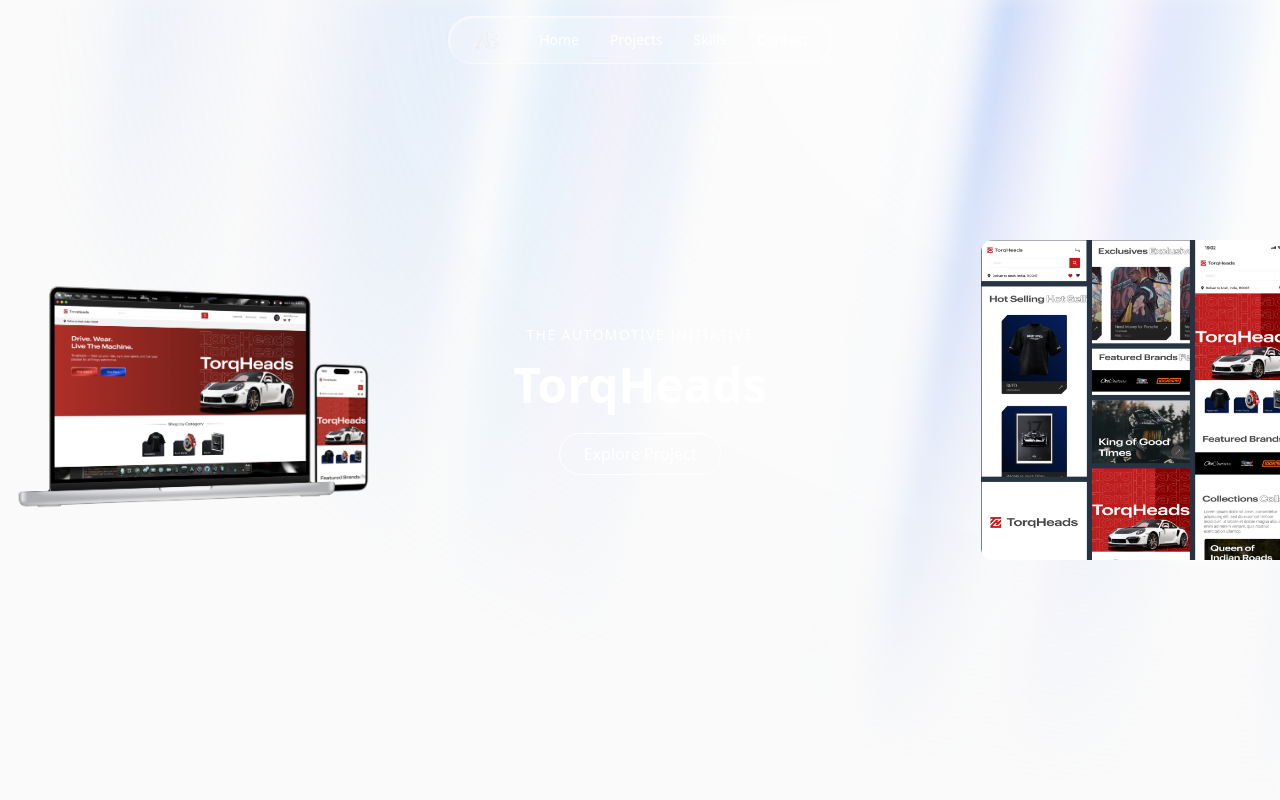
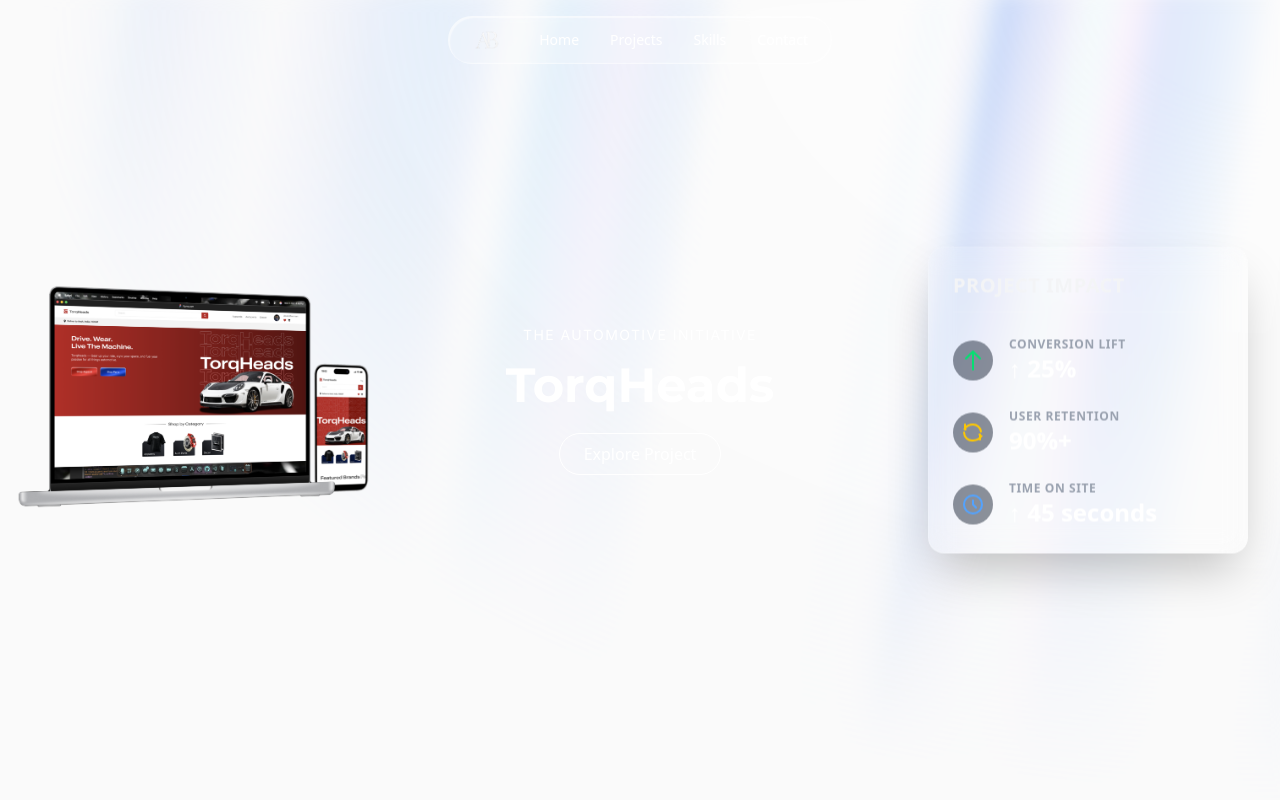
Before and after one commit to ansh-barman/ansh-portfolio-2025, a Next.js app: page /testing in a window 1280 px wide. Shown: the top 800 px of the page. Built offline with nearby package versions, Linux system fonts and the light colour scheme; a web font is replaced by a local one.

Commit message:
testing tested

```diff
--- a/app/components/footer.tsx
+++ b/app/components/footer.tsx
@@ -17,7 +17,7 @@
           </div>
           <div className='flex items-center justify-start gap-4 mt-4 text-white'>
             <i className="fa-solid fa-phone text-[#2c9ab7] text-sm"></i>
-            <p className='text-xs'>(+91) 935 463 0165</p>
+            <Link className='text-xs' href='telto:9354630165'>(+91) 935 463 0165</Link>
           </div>
           <div className='flex items-center justify-start gap-4 mt-4 text-white'>
             <i className="fa-brands fa-linkedin text-[#2c9ab7] text-sm"></i>
--- a/app/globals.css
+++ b/app/globals.css
@@ -1,11 +1,14 @@
 @import url('https://fonts.googleapis.com/css2?family=GFS+Didot&family=Roboto:ital,wght@0,100..900;1,100..900&display=swap');
+@import url('https://fonts.googleapis.com/css2?family=Inter:ital,opsz,wght@0,14..32,100..900;1,14..32,100..900&display=swap');
+@import url('https://fonts.googleapis.com/css2?family=Inter:ital,opsz,wght@0,14..32,100..900;1,14..32,100..900&family=Montserrat:ital,wght@0,100..900;1,100..900&display=swap');
 @import "tailwindcss";
 @import 'swiper/css';
 @import 'swiper/css/pagination';
 
 @theme {
   --font-heading: "'GFS Didot'", serif;
-  --font-body: "Roboto", sans-serif;
+  --font-sub: "Montserrat", sans-serif;
+  --font-body: "Inter", sans-serif;
 }
 
 @theme inline {
--- a/app/testing/page.tsx
+++ b/app/testing/page.tsx
@@ -4,6 +4,8 @@
 import { useState } from "react";
 import { useInView } from "react-intersection-observer";
 import { AuroraBackground } from '../components/ui/aurora-background';
+import type { JSX } from "react";
+
 
 const prints = [
   {
@@ -12,6 +14,34 @@
     title: "TorqHeads",
     leftImg: "/images/proto1.1.0.png",
     rightImg: "/images/proto1.1.a.png",
+    metrics: [{
+        label: "Conversion Lift",
+        value: "↑ 25%",
+        icon: (
+          <svg className="w-6 h-6 text-green-400" fill="none" stroke="currentColor" viewBox="0 0 24 24" xmlns="http://www.w3.org/2000/svg">
+            <path strokeLinecap="round" strokeLinejoin="round" strokeWidth={2} d="M5 10l7-7m0 0l7 7m-7-7v18" />
+          </svg>
+        ),
+      },
+      {
+        label: "User Retention",
+        value: "90%+",
+        icon: (
+          <svg className="w-6 h-6 text-yellow-400" fill="none" stroke="currentColor" viewBox="0 0 24 24" xmlns="http://www.w3.org/2000/svg">
+            <path strokeLinecap="round" strokeLinejoin="round" strokeWidth={2} d="M4 4v5h.582m15.356 2A8.001 8.001 0 0012 4.043c-3.51 0-6.685 1.76-8.59 4.433M19 19v-5h-.581m-15.356-2A8.001 8.001 0 0012 19.957c3.51 0 6.685-1.76 8.59-4.433" />
+          </svg>
+        ),
+      },
+      {
+        label: "Time on Site",
+        value: "↑ 45 seconds",
+        icon: (
+          <svg className="w-6 h-6 text-blue-400" fill="none" stroke="currentColor" viewBox="0 0 24 24" xmlns="http://www.w3.org/2000/svg">
+            <path strokeLinecap="round" strokeLinejoin="round" strokeWidth={2} d="M12 8v4l3 3m6-3a9 9 0 11-18 0 9 9 0 0118 0z" />
+          </svg>
+        ),
+      },
+    ],
   },
   {
     id: 2,
@@ -19,6 +49,34 @@
     title: "ExpertLancing Website",
     leftImg: "/images/proto2.1.0.png",
     rightImg: "/images/proto2.1.1.png",
+    metrics: [{
+        label: "Conversion Lift",
+        value: "↑ 25%",
+        icon: (
+          <svg className="w-6 h-6 text-green-400" fill="none" stroke="currentColor" viewBox="0 0 24 24" xmlns="http://www.w3.org/2000/svg">
+            <path strokeLinecap="round" strokeLinejoin="round" strokeWidth={2} d="M5 10l7-7m0 0l7 7m-7-7v18" />
+          </svg>
+        ),
+      },
+      {
+        label: "User Retention",
+        value: "90%+",
+        icon: (
+          <svg className="w-6 h-6 text-yellow-400" fill="none" stroke="currentColor" viewBox="0 0 24 24" xmlns="http://www.w3.org/2000/svg">
+            <path strokeLinecap="round" strokeLinejoin="round" strokeWidth={2} d="M4 4v5h.582m15.356 2A8.001 8.001 0 0012 4.043c-3.51 0-6.685 1.76-8.59 4.433M19 19v-5h-.581m-15.356-2A8.001 8.001 0 0012 19.957c3.51 0 6.685-1.76 8.59-4.433" />
+          </svg>
+        ),
+      },
+      {
+        label: "Time on Site",
+        value: "↑ 45 seconds",
+        icon: (
+          <svg className="w-6 h-6 text-blue-400" fill="none" stroke="currentColor" viewBox="0 0 24 24" xmlns="http://www.w3.org/2000/svg">
+            <path strokeLinecap="round" strokeLinejoin="round" strokeWidth={2} d="M12 8v4l3 3m6-3a9 9 0 11-18 0 9 9 0 0118 0z" />
+          </svg>
+        ),
+      },
+    ],
   },
   {
     id: 3,
@@ -26,6 +84,34 @@
     title: "Chemora",
     leftImg: "/images/proto3.1.0.png",
     rightImg: "/images/thuse.gif",
+    metrics: [{
+        label: "Conversion Lift",
+        value: "↑ 25%",
+        icon: (
+          <svg className="w-6 h-6 text-green-400" fill="none" stroke="currentColor" viewBox="0 0 24 24" xmlns="http://www.w3.org/2000/svg">
+            <path strokeLinecap="round" strokeLinejoin="round" strokeWidth={2} d="M5 10l7-7m0 0l7 7m-7-7v18" />
+          </svg>
+        ),
+      },
+      {
+        label: "User Retention",
+        value: "90%+",
+        icon: (
+          <svg className="w-6 h-6 text-yellow-400" fill="none" stroke="currentColor" viewBox="0 0 24 24" xmlns="http://www.w3.org/2000/svg">
+            <path strokeLinecap="round" strokeLinejoin="round" strokeWidth={2} d="M4 4v5h.582m15.356 2A8.001 8.001 0 0012 4.043c-3.51 0-6.685 1.76-8.59 4.433M19 19v-5h-.581m-15.356-2A8.001 8.001 0 0012 19.957c3.51 0 6.685-1.76 8.59-4.433" />
+          </svg>
+        ),
+      },
+      {
+        label: "Time on Site",
+        value: "↑ 45 seconds",
+        icon: (
+          <svg className="w-6 h-6 text-blue-400" fill="none" stroke="currentColor" viewBox="0 0 24 24" xmlns="http://www.w3.org/2000/svg">
+            <path strokeLinecap="round" strokeLinejoin="round" strokeWidth={2} d="M12 8v4l3 3m6-3a9 9 0 11-18 0 9 9 0 0118 0z" />
+          </svg>
+        ),
+      },
+    ],
   },
   {
     id: 4,
@@ -33,6 +119,34 @@
     title: "ExpertShare",
     leftImg: "/images/proto4.1.0.png",
     rightImg: "/images/thuse.gif",
+    metrics: [{
+        label: "Conversion Lift",
+        value: "↑ 25%",
+        icon: (
+          <svg className="w-6 h-6 text-green-400" fill="none" stroke="currentColor" viewBox="0 0 24 24" xmlns="http://www.w3.org/2000/svg">
+            <path strokeLinecap="round" strokeLinejoin="round" strokeWidth={2} d="M5 10l7-7m0 0l7 7m-7-7v18" />
+          </svg>
+        ),
+      },
+      {
+        label: "User Retention",
+        value: "90%+",
+        icon: (
+          <svg className="w-6 h-6 text-yellow-400" fill="none" stroke="currentColor" viewBox="0 0 24 24" xmlns="http://www.w3.org/2000/svg">
+            <path strokeLinecap="round" strokeLinejoin="round" strokeWidth={2} d="M4 4v5h.582m15.356 2A8.001 8.001 0 0012 4.043c-3.51 0-6.685 1.76-8.59 4.433M19 19v-5h-.581m-15.356-2A8.001 8.001 0 0012 19.957c3.51 0 6.685-1.76 8.59-4.433" />
+          </svg>
+        ),
+      },
+      {
+        label: "Time on Site",
+        value: "↑ 45 seconds",
+        icon: (
+          <svg className="w-6 h-6 text-blue-400" fill="none" stroke="currentColor" viewBox="0 0 24 24" xmlns="http://www.w3.org/2000/svg">
+            <path strokeLinecap="round" strokeLinejoin="round" strokeWidth={2} d="M12 8v4l3 3m6-3a9 9 0 11-18 0 9 9 0 0118 0z" />
+          </svg>
+        ),
+      },
+    ],
   },
   {
     id: 5,
@@ -40,6 +154,34 @@
     title: "StanVid",
     leftImg: "/images/proto3.1.0.png",
     rightImg: "/images/thuse.gif",
+    metrics: [{
+        label: "Conversion Lift",
+        value: "↑ 25%",
+        icon: (
+          <svg className="w-6 h-6 text-green-400" fill="none" stroke="currentColor" viewBox="0 0 24 24" xmlns="http://www.w3.org/2000/svg">
+            <path strokeLinecap="round" strokeLinejoin="round" strokeWidth={2} d="M5 10l7-7m0 0l7 7m-7-7v18" />
+          </svg>
+        ),
+      },
+      {
+        label: "User Retention",
+        value: "90%+",
+        icon: (
+          <svg className="w-6 h-6 text-yellow-400" fill="none" stroke="currentColor" viewBox="0 0 24 24" xmlns="http://www.w3.org/2000/svg">
+            <path strokeLinecap="round" strokeLinejoin="round" strokeWidth={2} d="M4 4v5h.582m15.356 2A8.001 8.001 0 0012 4.043c-3.51 0-6.685 1.76-8.59 4.433M19 19v-5h-.581m-15.356-2A8.001 8.001 0 0012 19.957c3.51 0 6.685-1.76 8.59-4.433" />
+          </svg>
+        ),
+      },
+      {
+        label: "Time on Site",
+        value: "↑ 45 seconds",
+        icon: (
+          <svg className="w-6 h-6 text-blue-400" fill="none" stroke="currentColor" viewBox="0 0 24 24" xmlns="http://www.w3.org/2000/svg">
+            <path strokeLinecap="round" strokeLinejoin="round" strokeWidth={2} d="M12 8v4l3 3m6-3a9 9 0 11-18 0 9 9 0 0118 0z" />
+          </svg>
+        ),
+      },
+    ],
   },
 ];
 
@@ -69,12 +211,19 @@
   );
 }
 
+type Metric = {
+  label: string;
+  value: string;
+  icon: JSX.Element;
+};
+
 type PrintItem = {
   id: number;
   text: string;
   title: string;
   leftImg: string;
   rightImg: string;
+  metrics: Metric[];
 };
 
 function Section({
@@ -117,7 +266,7 @@
       </AnimatePresence>
 
       {/* Right Image */}
-      <AnimatePresence mode="wait">
+      {/* <AnimatePresence mode="wait">
         {active && (
           <motion.img
             key={data.rightImg}
@@ -130,7 +279,7 @@
             transition={{ duration: 0.8, ease: "easeInOut" }}
           />
         )}
-      </AnimatePresence>
+      </AnimatePresence> */}
 
       {/* Center Text */}
       <div className="relative z-10 text-center">
@@ -143,8 +292,8 @@
               exit={{ opacity: 0, y: -40 }}
               transition={{ duration: 0.6 }}
             >
-              <p className="text-sm tracking-widest mb-4">{data.text}</p>
-              <h2 className="text-5xl font-bold mb-6">{data.title}</h2>
+              <p className="text-sm tracking-widest mb-4 font-body">{data.text}</p>
+              <h2 className="text-5xl font-bold mb-6 font-sub">{data.title}</h2>
               <button className="px-6 py-2 border border-white rounded-full hover:bg-white hover:text-black transition cursor-pointer">
                 Explore Project
               </button>
@@ -152,6 +301,48 @@
           )}
         </AnimatePresence>
       </div>
+
+      {/* --- UPDATED RIGHT ELEMENT: PROJECT IMPACT METRICS with perspective twist --- */}
+        <AnimatePresence mode="wait">
+          {active && data.metrics && (
+            <motion.div
+              key="metrics-panel"
+              className="absolute right-8 top-1/2 w-full max-w-xs p-6 -translate-y-1/2 rounded-2xl shadow-2xl backdrop-blur-md bg-white/5 border border-white/10 origin-bottom-right rotate-y-45 lg:block hidden" // Added origin-bottom-right
+              initial={{ x: "120%", opacity: 0, rotate: 30 }} // Initial rotation to match entrance
+              animate={{ x: "0%", opacity: 1, rotate: 0 }}   // Animate to no rotation
+              exit={{ x: "120%", opacity: 0, rotate: 30 }}    // Exit rotation
+              transition={{ duration: 0.8, ease: "easeInOut" }}
+            >
+              <h3 className="text-xl font-bold mb-6 tracking-wide text-gray-100 uppercase border-b border-white/10 pb-3">
+                Project Impact
+              </h3>
+
+              <div className="space-y-6">
+                {data.metrics.map((metric, index) => (
+                  <div key={index} className="flex items-center space-x-4">
+                    <div className="p-2 rounded-full bg-gray-800/50">
+                      {metric.icon}
+                    </div>
+                    <div>
+                      <p className="text-xs font-semibold uppercase text-gray-400 tracking-wider">
+                        {metric.label}
+                      </p>
+                      <p className="text-2xl font-extrabold text-white">
+                        {metric.value}
+                      </p>
+                    </div>
+                  </div>
+                ))}
+              </div>
+            </motion.div>
+          )}
+        </AnimatePresence>
+
+      {/* Mobile-only metrics/info */}
+      <div className="lg:hidden absolute bottom-10 px-4 text-center w-full">
+         <p className="text-sm text-gray-400">View project details to see key impact metrics.</p>
+      </div>
+
     </section>
   );
 }
```
Also changed, not shown: app/page.tsx (+5 -5 lines).
